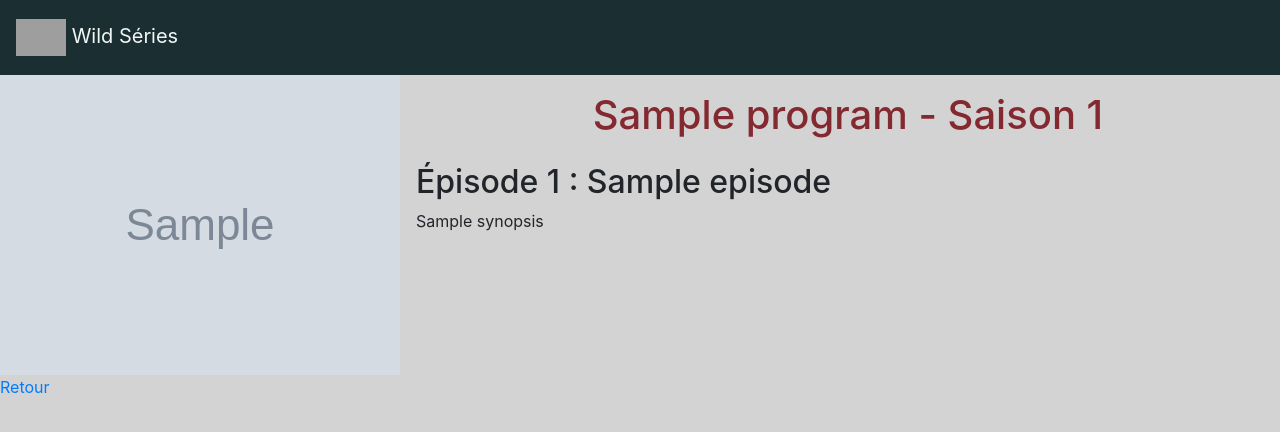
After one commit to AmelieRoussel/Wild-Series, a Symfony app: template templates/program/episode_show.html.twig in a window 1280 px wide. The commit adds this page. Shown: the top 432 px of the page. Run offline with Twig, Linux system fonts and the light colour scheme; the template is opened without the code that fills it: most values are stand-ins (such as "Sample title", 1, 10 or a date in 2020); grey boxes marked "Sample" are stand-in pictures; style sheets or scripts are compiled from the project's sources; some libraries are stand-ins or nearby versions; grey boxes are pictures that could not be loaded.

Commit message:
quest 10 challenge

```diff
--- /dev/null
+++ b/templates/program/episode_show.html.twig
@@ -0,0 +1,19 @@
+{% extends 'base.html.twig' %}
+{% block title %}{{ program.title }}{% endblock %}
+
+{% block body %}
+
+    <div class="media">
+        <img class="align-self-start mr-3" src="{{program.poster}}" alt="{{ program.title }} poster">
+        <div class="media-body">
+            <h1 class="mt-0">{{ program.title }} - Saison {{ season.number }}</h1>
+            <h2>Épisode {{ episode.number }} : {{ episode.title }}</h2>
+            <p>{{ episode.synopsis }}</p>
+        </div>
+    </div>
+
+    <a href="{{ path("program_season_show", { program: program.id , season: season.id }) }}">
+        Retour
+    </a>
+
+{% endblock %}
--- a/templates/program/season_show.html.twig
+++ b/templates/program/season_show.html.twig
@@ -12,7 +12,7 @@
             <ul>
                 {% for episode in season.episodes %}
                     <li>
-                        <a href="">Épisode {{ episode.number }} : {{ episode.title }}</a>
+                        <a href="{{ path("program_episode_show", { program: program.id , season: season.id, episode: episode.id }) }}">Épisode {{ episode.number }} : {{ episode.title }}</a>
                     </li>
                 {% else %}
                     Aucun épisode
```
Also changed, not shown: src/Controller/ProgramController.php (+14 -4 lines), README.md.
